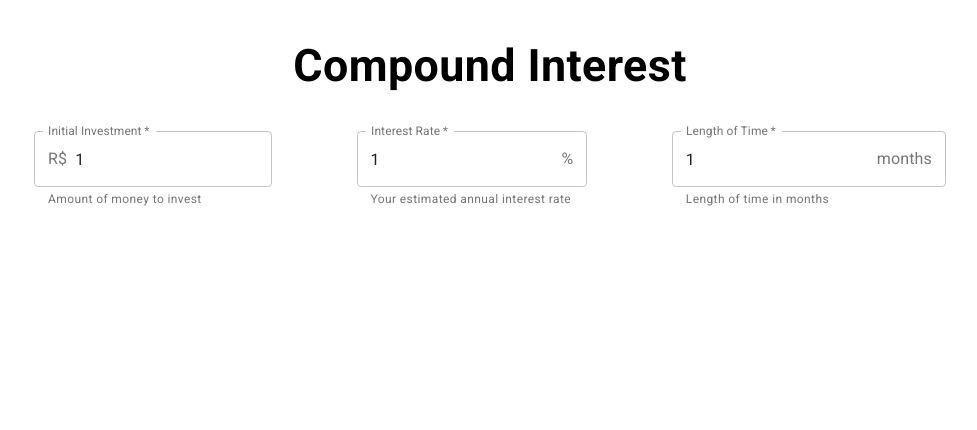
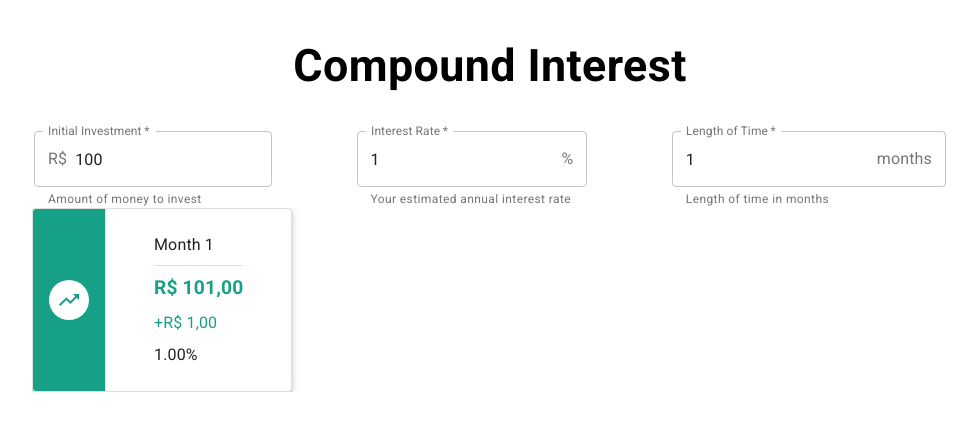
Before and after one commit to vbertazzo/igti-fullstack-bootcamp, a React (Create React App) app in the folder module-03/: page / in a window 1280 px wide. Shown: the top 430 px of the page, without its empty margins (150-1127 px from the left). Built offline with nearby package versions, Linux system fonts and the light colour scheme.

Commit message:
feat: add Installment

```diff
--- a/module-03/src/App.js
+++ b/module-03/src/App.js
@@ -1,7 +1,7 @@
-import React, { useState } from 'react'
+import React, { useState, useEffect } from 'react'
 import { Container, Typography, makeStyles } from '@material-ui/core'
 
-import Form from './components/form'
+import { Form, Installments } from './components'
 
 const useStyles = makeStyles((theme) => ({
   title: {
@@ -13,12 +13,38 @@ const useStyles = makeStyles((theme) => ({
 }))
 
 export default function App() {
-  const [initialAmount, setInitialAmount] = useState(1)
+  const [initialAmount, setInitialAmount] = useState(100)
   const [interestRate, setInterestRate] = useState(1)
   const [timeSpan, setTimeSpan] = useState(1)
+  const [installments, setInstallments] = useState([])
 
   const classes = useStyles()
   const data = { initialAmount, interestRate, timeSpan }
+
+  useEffect(() => {
+    let data = []
+    let amount = +initialAmount
+
+    console.log(amount)
+
+    for (let i = 1; i <= timeSpan; i++) {
+      const total = amount + amount * (interestRate / 100)
+      const difference = total - initialAmount
+      const percentage = (difference / initialAmount) * 100
+      data = [
+        ...data,
+        {
+          month: i,
+          total: total,
+          difference: difference,
+          percentage: percentage.toFixed(2),
+        },
+      ]
+      amount = total
+    }
+
+    setInstallments(data)
+  }, [initialAmount, interestRate, timeSpan])
 
   const handleFormChange = (type, value) => {
     const types = {
@@ -38,6 +64,7 @@ export default function App() {
         Compound Interest
       </Typography>
       <Form onChange={handleFormChange} data={data} />
+      <Installments data={installments} />
     </Container>
   )
 }
--- /dev/null
+++ b/module-03/src/components/index.js
@@ -0,0 +1,2 @@
+export { default as Form } from './form'
+export { default as Installments } from './installments'
--- /dev/null
+++ b/module-03/src/components/installments/components/installment/index.js
@@ -0,0 +1,105 @@
+import React, { useState, useEffect } from 'react'
+import {
+  Avatar,
+  Card,
+  CardContent,
+  Divider,
+  makeStyles,
+  Typography,
+} from '@material-ui/core'
+import { TrendingUp, TrendingDown } from '@material-ui/icons'
+import { formatCurrency } from '../../../../lib/formatter'
+
+const useStyles = makeStyles((theme) => ({
+  root: {
+    display: 'flex',
+    alignItems: 'center',
+    boxShadow: theme.shadows[3],
+    minWidth: '16rem',
+  },
+  avatarContainer: {
+    display: 'flex',
+    alignItems: 'center',
+    height: '100%',
+  },
+  avatar: {
+    margin: theme.spacing(2),
+    backgroundColor: 'white',
+  },
+  content: {
+    flex: '1 0 auto',
+    margin: theme.spacing(0, 4),
+    '& > :not(:last-child)': {
+      margin: theme.spacing(1, 0),
+    },
+  },
+  title: {
+    color: 'text.secondary',
+  },
+  total: {
+    fontSize: '1.2rem',
+    fontWeight: 'bold',
+  },
+  positive: {
+    color: '#16a085',
+  },
+  negative: {
+    color: '#c0392b',
+  },
+  bgPositive: {
+    backgroundColor: '#16a085',
+  },
+  bgNegative: {
+    backgroundColor: '#c0392b',
+  },
+}))
+
+export default function Installment({
+  details: { month, total, difference, percentage },
+}) {
+  const [isProfit, setIsProfit] = useState(true)
+
+  const classes = useStyles()
+  const formattedTotal = formatCurrency(+total)
+  const formattedDifference = formatCurrency(+difference)
+
+  useEffect(() => {
+    setIsProfit(+difference >= 0)
+  }, [difference])
+
+  return (
+    <Card className={classes.root} variant="outlined">
+      <div
+        className={`${classes.avatarContainer} ${
+          isProfit ? classes.bgPositive : classes.bgNegative
+        }`}
+      >
+        <Avatar
+          className={`${classes.avatar} ${
+            isProfit ? classes.positive : classes.negative
+          }`}
+        >
+          {isProfit ? <TrendingUp /> : <TrendingDown />}
+        </Avatar>
+      </div>
+      <Divider orientation="vertical" flexItem />
+      <CardContent className={classes.content}>
+        <Typography className={classes.title} component="h2" gutterBottom>
+          {`Month ${month}`}
+        </Typography>
+        <Divider variant="middle" />
+        <Typography
+          className={`${classes.total} ${
+            isProfit ? classes.positive : classes.negative
+          }`}
+        >
+          {formattedTotal}
+        </Typography>
+        <Typography className={isProfit ? classes.positive : classes.negative}>
+          {`${isProfit ? '+' : ''}${formattedDifference}`}
+        </Typography>
+        <Typography>{percentage}%</Typography>
+      </CardContent>
+    </Card>
+  )
+}
--- /dev/null
+++ b/module-03/src/components/installments/index.js
@@ -0,0 +1,13 @@
+import React from 'react'
+import { GridList } from '@material-ui/core'
+import Installment from './components/installment'
+
+export default function Installments({ data }) {
+  return (
+    <GridList>
+      {data.map((installment) => (
+        <Installment key={installment.month} details={installment} />
+      ))}
+    </GridList>
+  )
+}
--- /dev/null
+++ b/module-03/src/lib/formatter.js
@@ -0,0 +1,8 @@
+const locale = 'pt-BR'
+const options = { style: 'currency', currency: 'BRL' }
+
+function formatCurrency(value) {
+  return new Intl.NumberFormat(locale, options).format(value)
+}
+
+export { formatCurrency }
```
